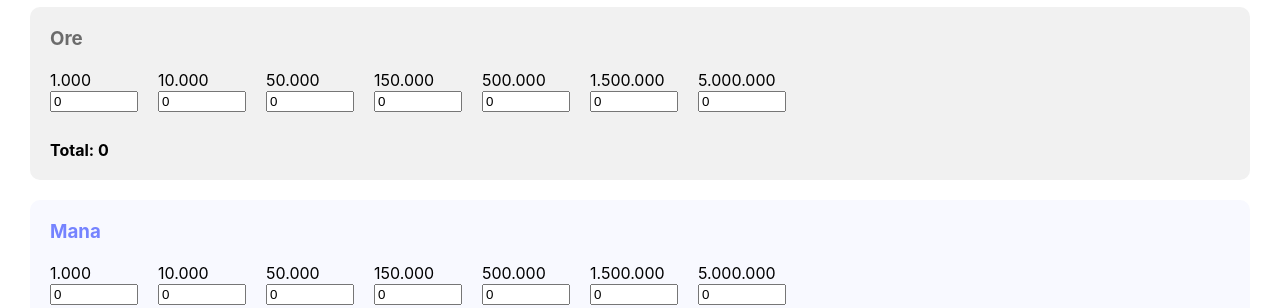
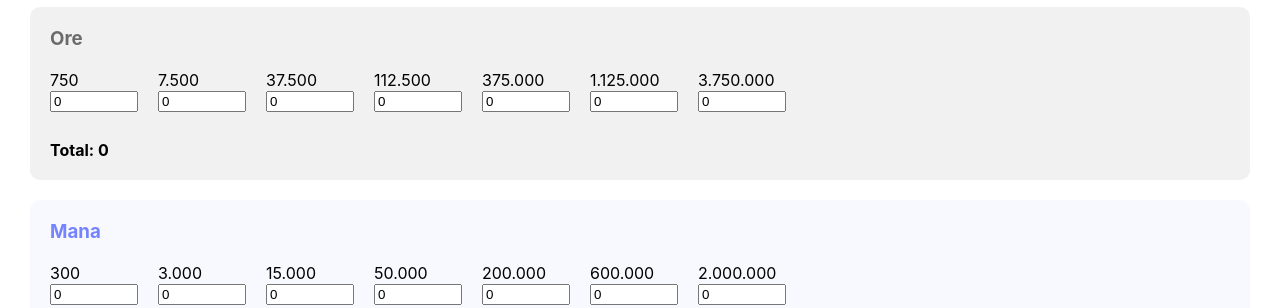
Before and after one commit to remuscordea/codcalc, a React (Create React App) app: page /resources in a window 1280 px wide. Shown: the part 644-952 px from the top of the page. Built offline with nearby package versions, Linux system fonts and the light colour scheme.

Commit message:
fix ore and mana logic

```diff
--- a/src/Resources.js
+++ b/src/Resources.js
@@ -78,10 +78,36 @@ const Resources = () => {
     return total.toLocaleString("en-US");
   };
 
+  const calculateOre = () => {
+    const total =
+      ore.k1 * 750 +
+      ore.k10 * 7500 +
+      ore.k50 * 37500 +
+      ore.k150 * 112500 +
+      ore.k500 * 375000 +
+      ore.m1 * 1125000 +
+      ore.m5 * 3750000;
+
+    return total.toLocaleString("en-US");
+  };
+
+  const calculateMana = () => {
+    const total =
+      mana.k1 * 300 +
+      mana.k10 * 3000 +
+      mana.k50 * 15000 +
+      mana.k150 * 50000 +
+      mana.k500 * 200000 +
+      mana.m1 * 600000 +
+      mana.m5 * 2000000;
+
+    return total.toLocaleString("en-US");
+  };
+
   const totalGold = calculateTotalResources(type.gold, { gold });
   const totalWood = calculateTotalResources(type.wood, { wood });
-  const totalOre = calculateTotalResources(type.ore, { ore });
-  const totalMana = calculateTotalResources(type.mana, { mana });
+  const totalOre = calculateOre();
+  const totalMana = calculateMana();
 
   return (
     <div>
@@ -195,43 +221,43 @@ const Resources = () => {
           <h3>Ore</h3>
           <section className="rssSection">
             <InputField
-              label="1.000"
+              label="750"
               name="k1"
               value={ore.k1}
               onChange={(e) => handleResources(e, type.ore)}
             />
             <InputField
-              label="10.000"
+              label="7.500"
               name="k10"
               value={ore.k10}
               onChange={(e) => handleResources(e, type.ore)}
             />
             <InputField
-              label="50.000"
+              label="37.500"
               name="k50"
               value={ore.k50}
               onChange={(e) => handleResources(e, type.ore)}
             />
             <InputField
-              label="150.000"
+              label="112.500"
               name="k150"
               value={ore.k150}
               onChange={(e) => handleResources(e, type.ore)}
             />
             <InputField
-              label="500.000"
+              label="375.000"
               name="k500"
               value={ore.k500}
               onChange={(e) => handleResources(e, type.ore)}
             />
             <InputField
-              label="1.500.000"
+              label="1.125.000"
               name="m1"
               value={ore.m1}
               onChange={(e) => handleResources(e, type.ore)}
             />
             <InputField
-              label="5.000.000"
+              label="3.750.000"
               name="m5"
               value={ore.m5}
               onChange={(e) => handleResources(e, type.ore)}
@@ -244,43 +270,43 @@ const Resources = () => {
           <h3>Mana</h3>
           <section className="rssSection">
             <InputField
-              label="1.000"
+              label="300"
               name="k1"
               value={mana.k1}
               onChange={(e) => handleResources(e, type.mana)}
             />
             <InputField
-              label="10.000"
+              label="3.000"
               name="k10"
               value={mana.k10}
               onChange={(e) => handleResources(e, type.mana)}
             />
             <InputField
-              label="50.000"
+              label="15.000"
               name="k50"
               value={mana.k50}
               onChange={(e) => handleResources(e, type.mana)}
             />
             <InputField
-              label="150.000"
+              label="50.000"
               name="k150"
               value={mana.k150}
               onChange={(e) => handleResources(e, type.mana)}
             />
             <InputField
-              label="500.000"
+              label="200.000"
               name="k500"
               value={mana.k500}
               onChange={(e) => handleResources(e, type.mana)}
             />
             <InputField
-              label="1.500.000"
+              label="600.000"
               name="m1"
               value={mana.m1}
               onChange={(e) => handleResources(e, type.mana)}
             />
             <InputField
-              label="5.000.000"
+              label="2.000.000"
               name="m5"
               value={mana.m5}
               onChange={(e) => handleResources(e, type.mana)}
```
